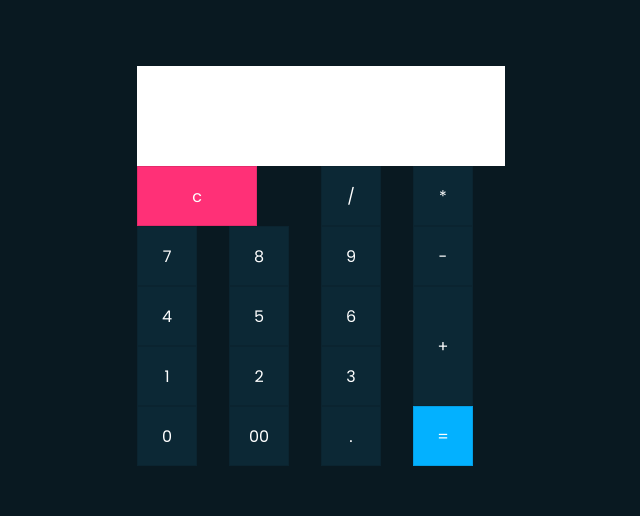
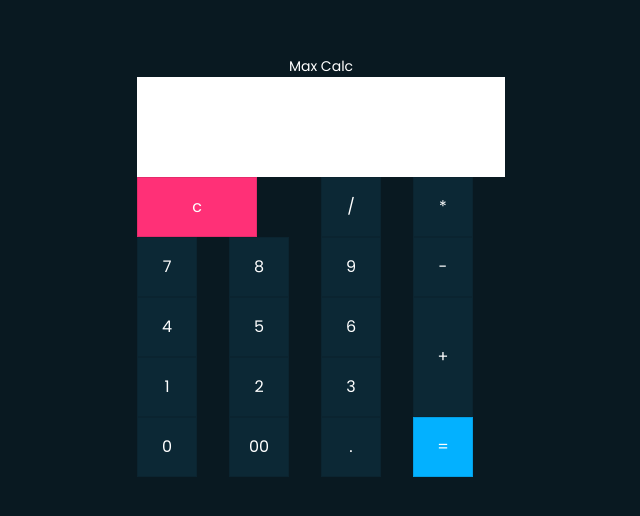
Before and after one commit to maxassis/Calculadora, a plain HTML site: page index.html in a window 1280 px wide. Shown: the part 134-650 px from the top of the page, without its empty margins (319-959 px from the left). Drawn offline with Linux system fonts and the light colour scheme.

Commit message:
added calculator name

```diff
--- a/index.html
+++ b/index.html
@@ -5,6 +5,7 @@
     <link rel="stylesheet" type="text/css" href="style.css">
 </head>
 <body>
+    <p class="titulo">Max Calc</p>
     <form class="calculator" name="calc">
         <input class="value" type="text" name="txt" readonly="">
         <span class="num clear" onclick="document.calc.txt.value =''"> c </span>
--- a/style.css
+++ b/style.css
@@ -8,8 +8,15 @@
 
 }
 
+.titulo{
+    color: white;
+    font-size: 14px;
+
+}
+
 body{
     display: flex;
+    flex-direction: column;
     justify-content: center;
     align-items: center;
     min-height: 100vh;
```
